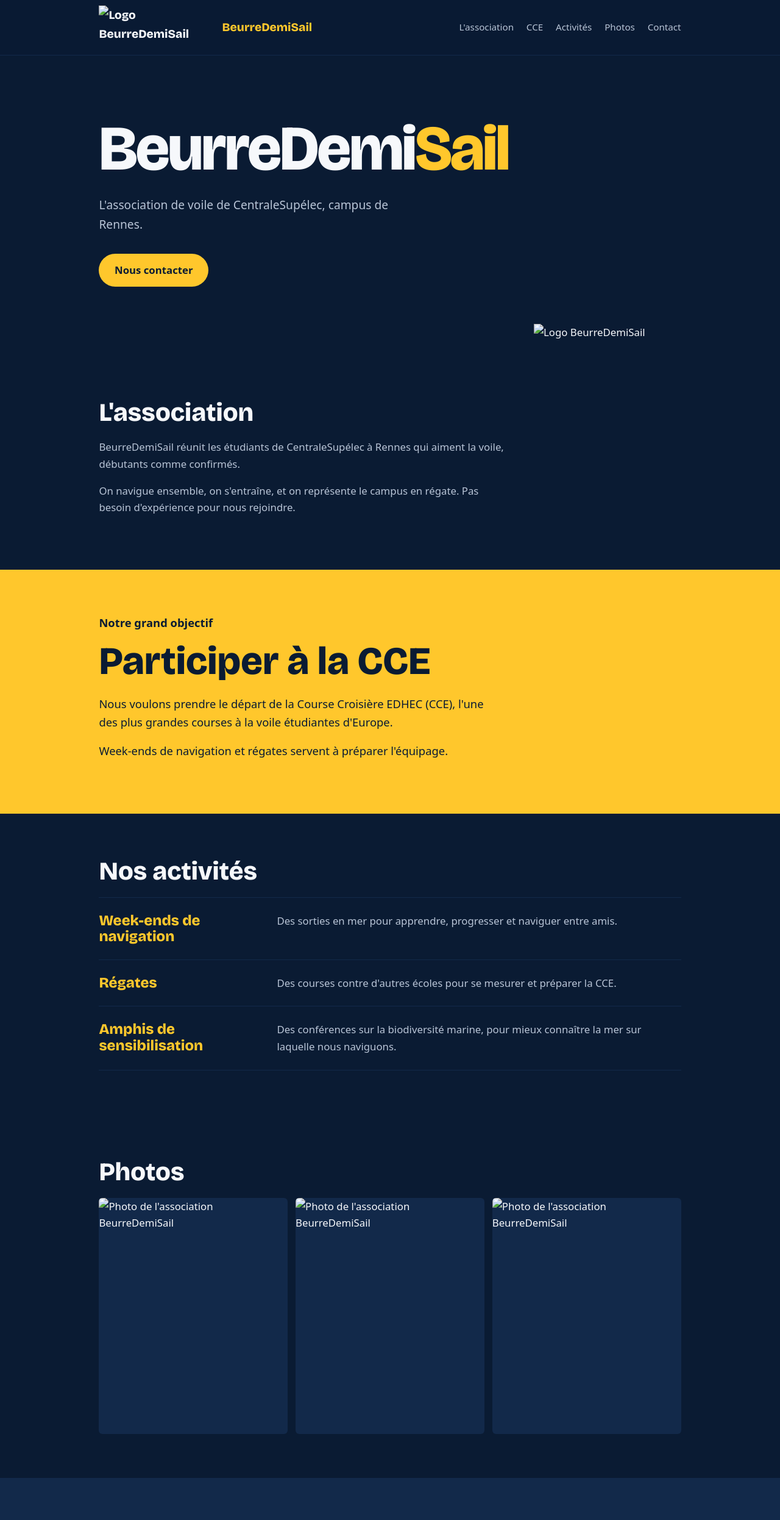
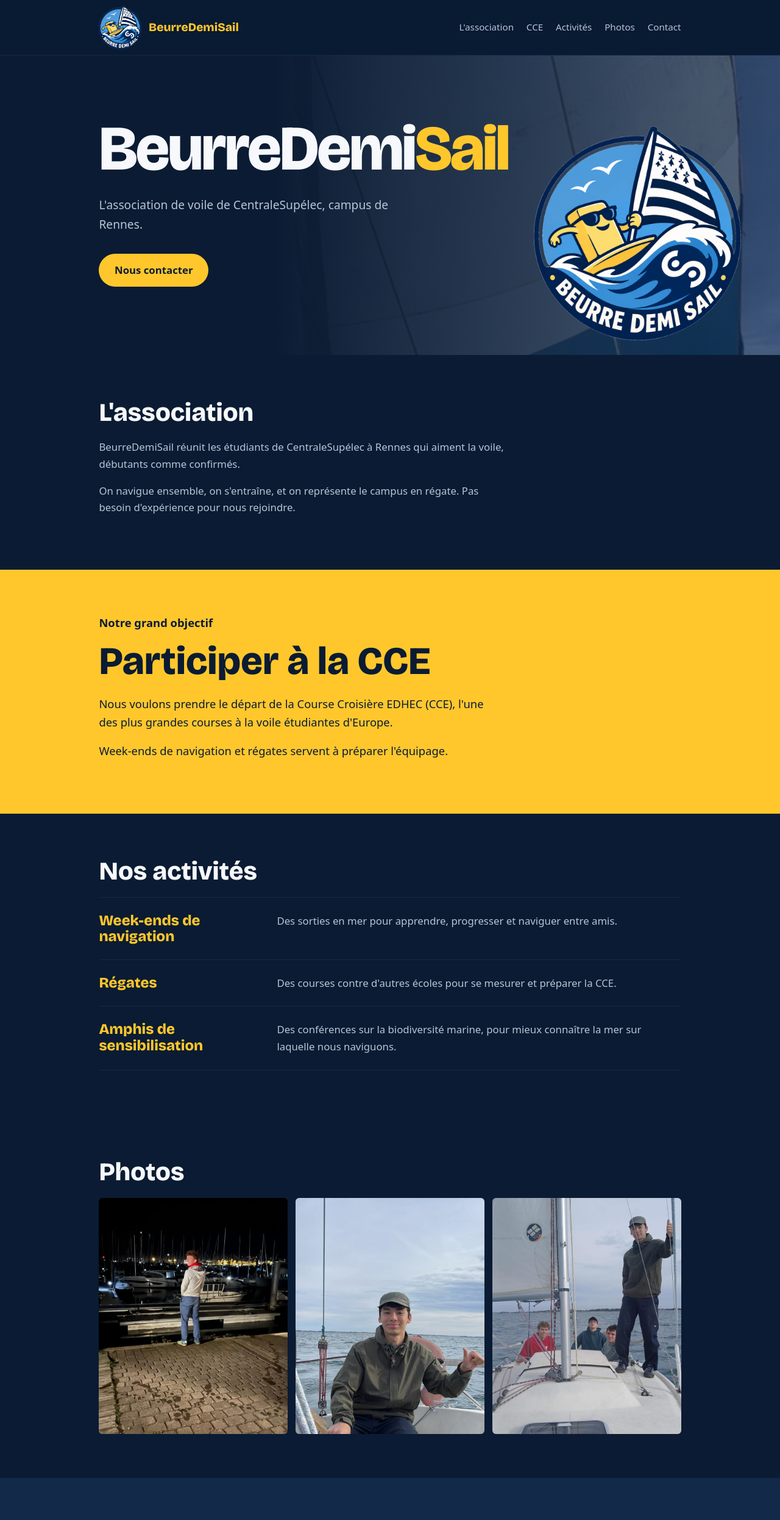
Before and after one commit to martingr59/beurre_demi_sail, a plain HTML site: page index.html in a window 1280 px wide. Shown: the top 2492 px of the page at 61% size. Drawn offline with nearby package versions, Linux system fonts and the light colour scheme.

Commit message:
Fix image paths to match repository files

```diff
--- a/index.html
+++ b/index.html
@@ -5,7 +5,7 @@
 <meta name="viewport" content="width=device-width, initial-scale=1">
 <title>BeurreDemiSail – Association de voile de CentraleSupélec Rennes</title>
 <meta name="description" content="BeurreDemiSail, l'association de voile de CentraleSupélec campus de Rennes.">
-<link rel="icon" href="photos/logo.png">
+<link rel="icon" href="logo.png">
 <link rel="preconnect" href="https://fonts.googleapis.com">
 <link rel="preconnect" href="https://fonts.gstatic.com" crossorigin>
 <link href="https://fonts.googleapis.com/css2?family=Bricolage+Grotesque:opsz,wght@12..96,500;12..96,800&display=swap" rel="stylesheet">
@@ -102,7 +102,7 @@ footer{padding:2rem 0;color:var(--gris);font-size:.9rem;text-align:center}
       <p id="slogan"></p>
       <a class="bouton" href="#contact" id="boutonHero"></a>
     </div>
-    <img class="hero-logo" src="photos/logo.png" alt="Logo BeurreDemiSail">
+    <img class="hero-logo" src="logo.png" alt="Logo BeurreDemiSail">
   </div>
 
   <section class="asso" id="asso"><div class="wrap">
@@ -147,7 +147,7 @@ const SITE = {
   boutonAccueil: "Nous contacter",
 
   // Photo de fond de l'accueil (mets le fichier dans le dossier "photos"). Laisse "" pour aucune.
-  photoAccueil: "photos/spinnaker.jpg",
+  photoAccueil: "spinnaker.jpg",
 
   asso: {
     titre: "L'association",
@@ -180,9 +180,9 @@ const SITE = {
   photos: {
     titre: "Photos",
     liste: [
-      "photos/equipage.jpg",
-      "photos/sortie-en-mer.jpg",
-      "photos/port-de-nuit.jpg",
+      "equipage.jpg",
+      "sortie-en-mer.jpg",
+      "port-de-nuit.jpg",
     ]
   },
 
@@ -204,7 +204,7 @@ const paragraphes = (el, tab) => tab.forEach(t => { const p = document.createEle
 document.title = SITE.nom + " – Association de voile de CentraleSupélec Rennes";
 const sep = SITE.nom.search(/Sail/);
 const nomHTML = sep > 0 ? SITE.nom.slice(0, sep) + '<span>' + SITE.nom.slice(sep) + '</span>' : SITE.nom;
-$('logo').innerHTML = '<img class="logo-mark" src="photos/logo.png" alt="Logo BeurreDemiSail">' + '<span class="logo-name">' + nomHTML + '</span>';
+$('logo').innerHTML = '<img class="logo-mark" src="logo.png" alt="Logo BeurreDemiSail">' + '<span class="logo-name">' + nomHTML + '</span>';
 $('titre').innerHTML = nomHTML;
 $('slogan').textContent = SITE.slogan;
 $('boutonHero').textContent = SITE.boutonAccueil;
```
